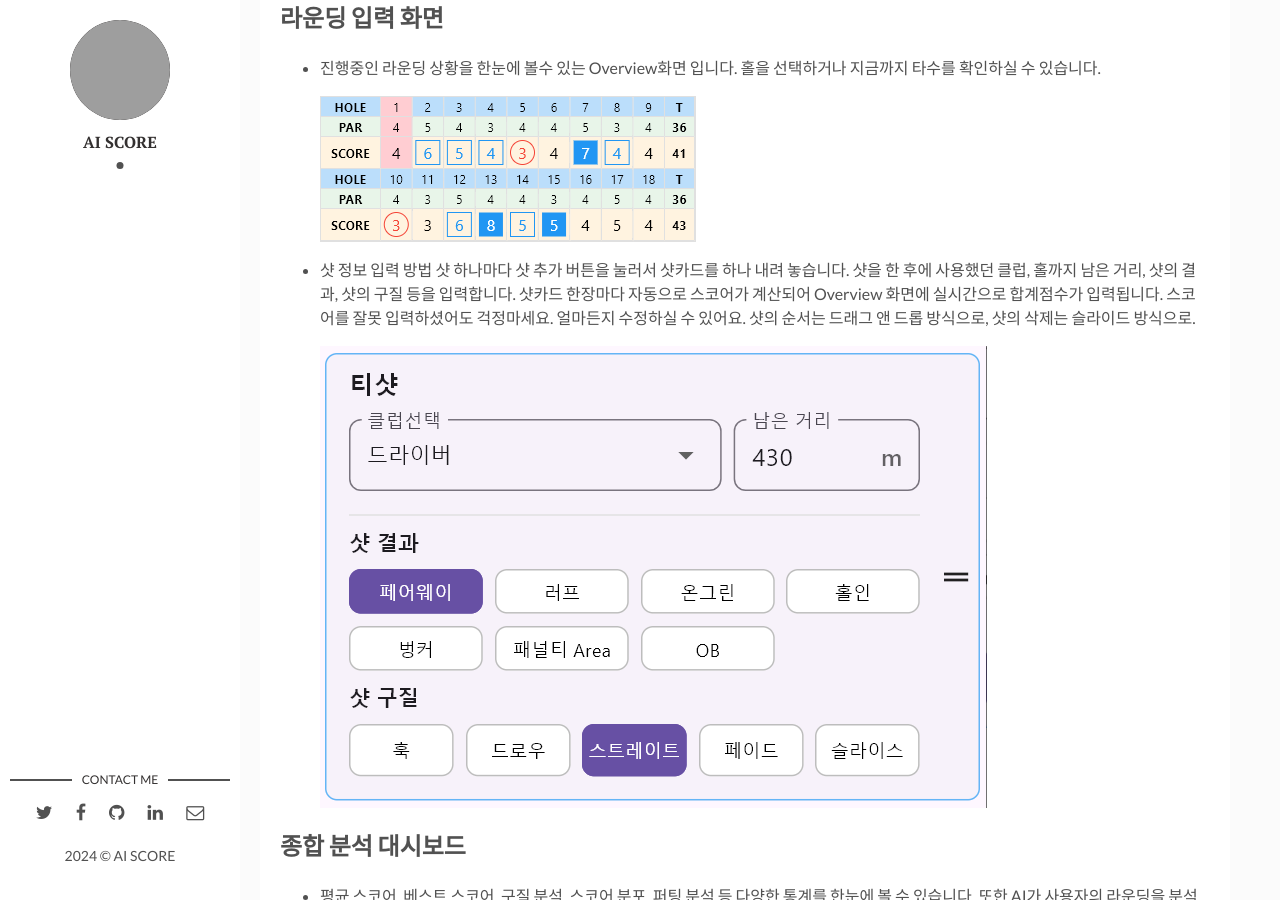
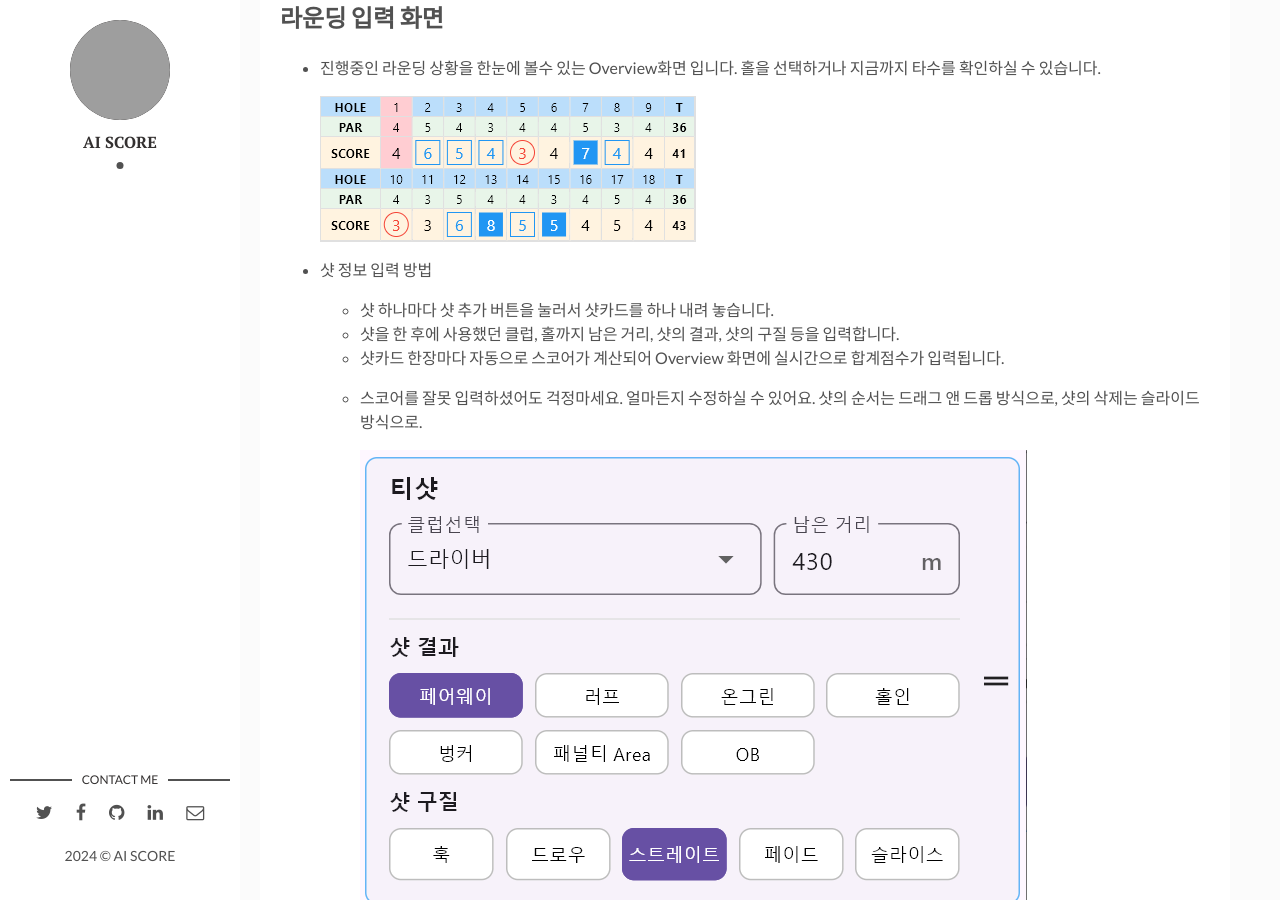
Before and after one commit to kim-jeongmo/jeongmo, a Jekyll site: the page built from _posts/2024-07-23-what-is-ai-score.md, in a window 1280 px wide and 900 px high, scrolled down 1311 px. Built offline with Jekyll 4.4.1, drawn with Linux system fonts in a browser that asks for light colours; grey boxes are pictures that could not be loaded.

Commit message:
Auto update 2024-07-23(화) 23:51:11.38

```diff
--- a/_posts/2024-07-23-what-is-ai-score.md
+++ b/_posts/2024-07-23-what-is-ai-score.md
@@ -39,10 +39,10 @@
     ![score overview]({{site.baseurl}}/assets/img/score_overview.png)
 
 - 샷 정보 입력 방법
-  샷 하나마다 샷 추가 버튼을 눌러서 샷카드를 하나 내려 놓습니다.
-  샷을 한 후에 사용했던 클럽, 홀까지 남은 거리, 샷의 결과, 샷의 구질 등을 입력합니다.
-  샷카드 한장마다 자동으로 스코어가 계산되어 Overview 화면에 실시간으로 합계점수가 입력됩니다.
-  스코어를 잘못 입력하셨어도 걱정마세요. 얼마든지 수정하실 수 있어요. 샷의 순서는 드래그 앤 드롭 방식으로, 샷의 삭제는 슬라이드 방식으로.
+  * 샷 하나마다 샷 추가 버튼을 눌러서 샷카드를 하나 내려 놓습니다.
+  * 샷을 한 후에 사용했던 클럽, 홀까지 남은 거리, 샷의 결과, 샷의 구질 등을 입력합니다.
+  * 샷카드 한장마다 자동으로 스코어가 계산되어 Overview 화면에 실시간으로 합계점수가 입력됩니다.
+  * 스코어를 잘못 입력하셨어도 걱정마세요. 얼마든지 수정하실 수 있어요. 샷의 순서는 드래그 앤 드롭 방식으로, 샷의 삭제는 슬라이드 방식으로.
 
     ![score overview]({{site.baseurl}}/assets/img/shotcard.png)
 
```
